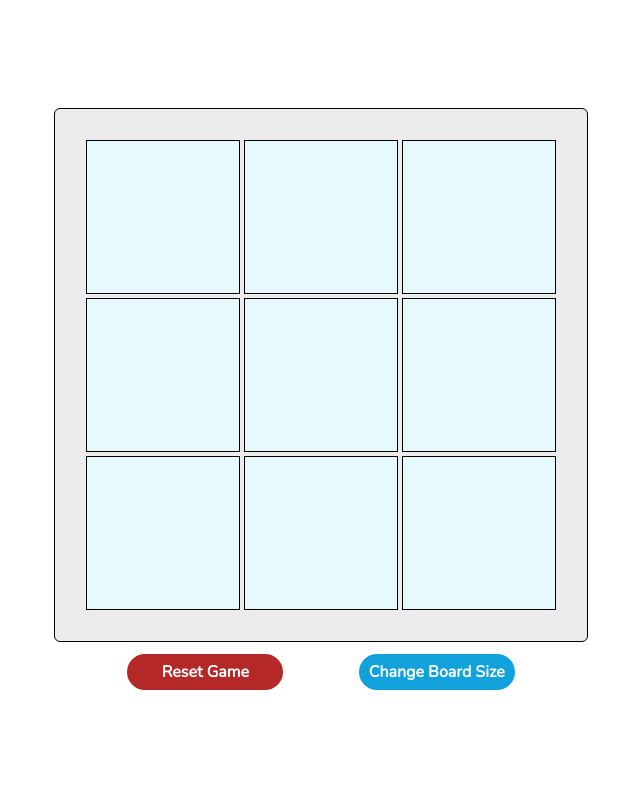
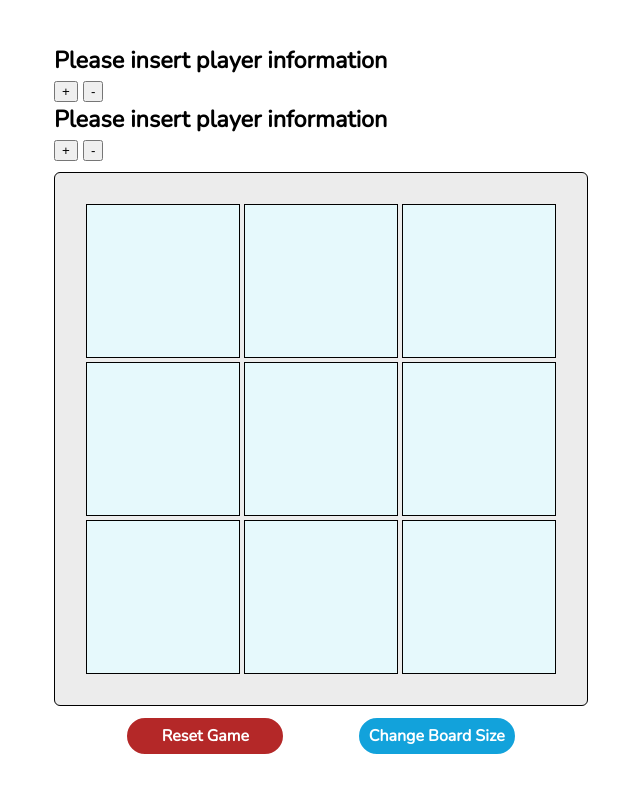
Before and after one commit to njcushing/odin-tic-tac-toe, a website: page index.html in a window 1280 px wide. Shown: the whole page, without its empty margins (319-959 px from the left). Drawn offline with nearby package versions, Linux system fonts and the light colour scheme.

Commit message:
Add player information elements containing name, character and add/remove buttons

```diff
--- a/index.html
+++ b/index.html
@@ -8,6 +8,20 @@
     </head>
     <body>
         <div class="main">
+            <div class="player-container">
+                <div class="player-info player-one" state="empty">
+                    <h3 class="player-name">Please insert player information</h3>
+                    <h3 class="player-char"></h3>
+                    <button class="add-player">+</button>
+                    <button class="remove-player">-</button>
+                </div>
+                <div class="player-info player-two" state="empty">
+                    <h3 class="player-name">Please insert player information</h3>
+                    <h3 class="player-char"></h3>
+                    <button class="add-player">+</button>
+                    <button class="remove-player">-</button>
+                </div>
+            </div>
             <div class="game-container"></div>
             <div class="game-buttons">
                 <button class="reset-game">Reset Game</button>
```
